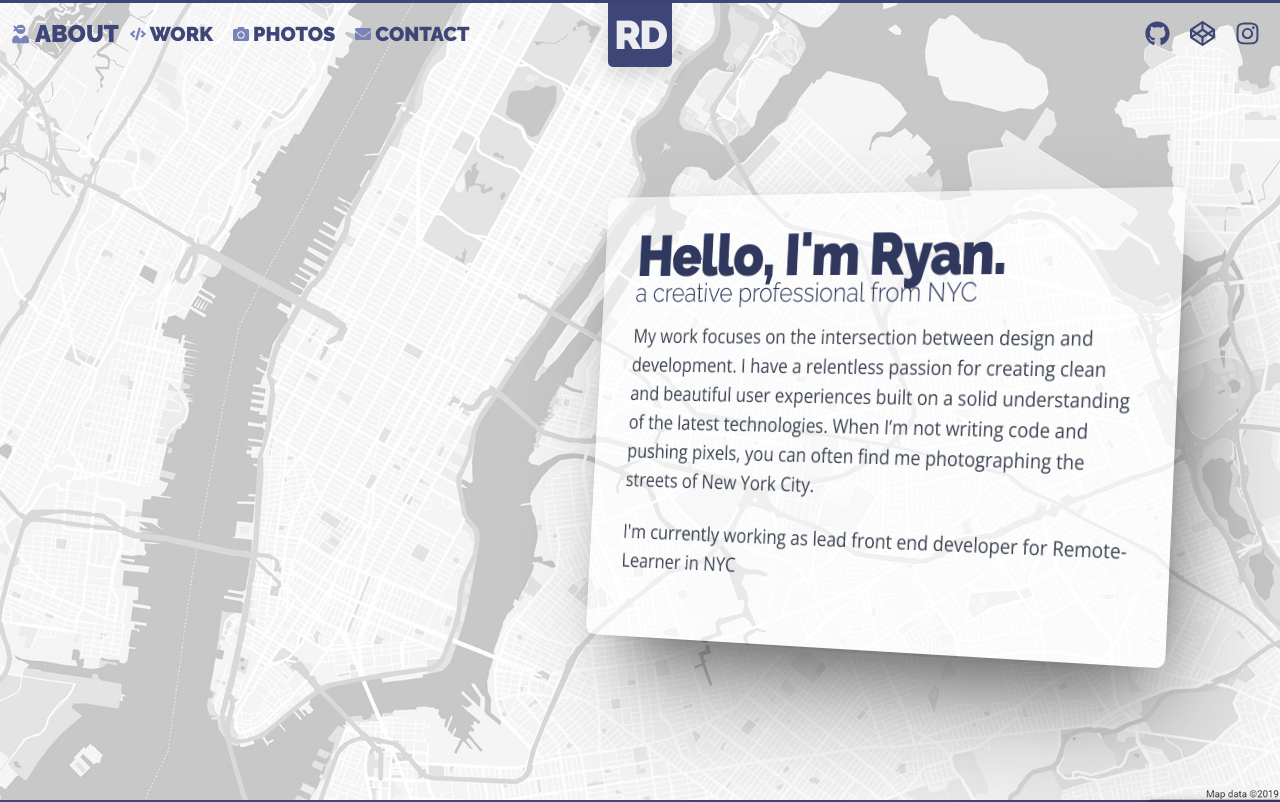
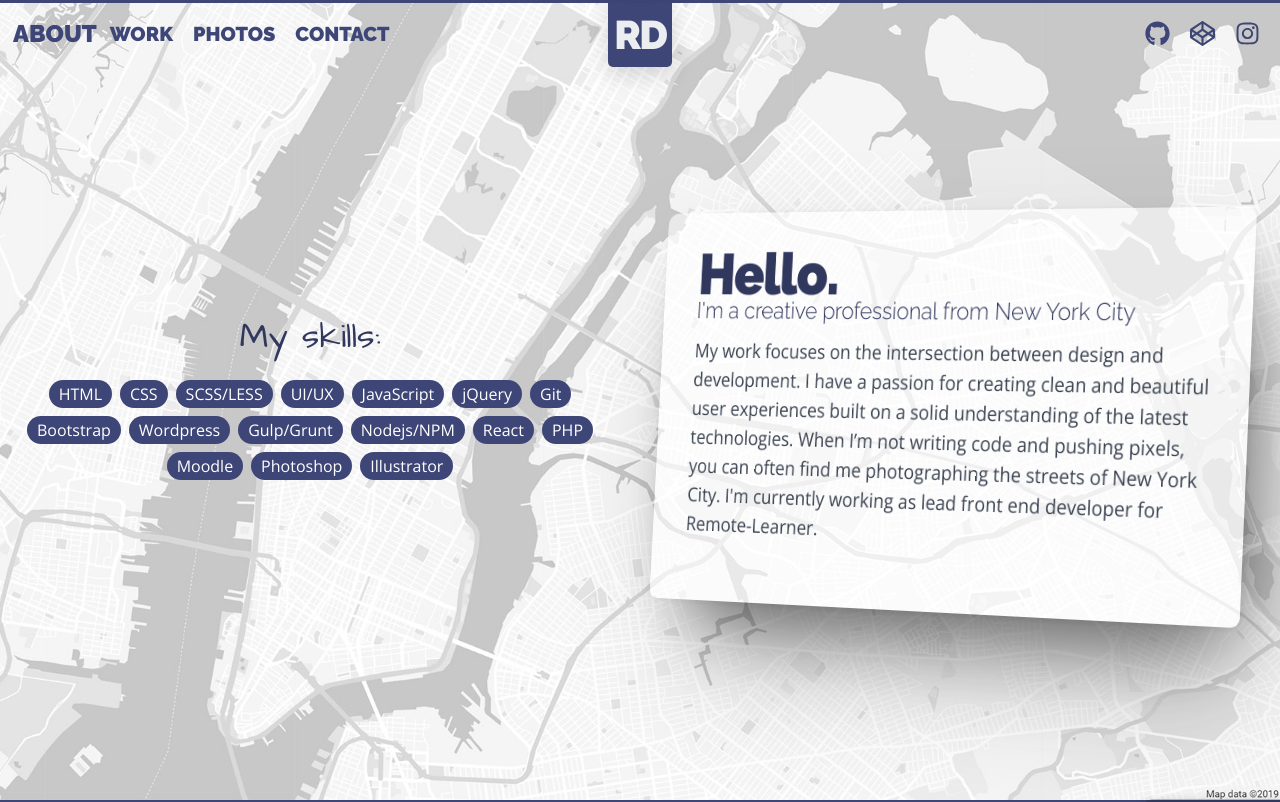
Before and after one commit to rdeber/ryan-deberardinis-gatsby, a Gatsby site: page /about in a window 1280 px wide. Shown: the top 802 px of the page. Built offline with nearby package versions, Linux system fonts and the light colour scheme; Gatsby itself is replaced by a stand-in of ours.

Commit message:
continue work on responsive elements

```diff
--- /dev/null
+++ b/src/components/footer.js
@@ -0,0 +1,14 @@
+import React from "react"
+import { FaGithub } from 'react-icons/fa'
+import { FaInstagram } from 'react-icons/fa'
+import { FaCodepen } from 'react-icons/fa'
+
+export default ({ children }) => (
+  <footer>
+    <span className="external-links">
+      <a href="/" className="tooltip tooltip-bottom" data-tooltip="View Source"><FaGithub /></a>
+      <a href="/" className="tooltip tooltip-bottom" data-tooltip="Check out my Codepens"><FaCodepen /></a>
+      <a href="/" className="tooltip tooltip-bottom" data-tooltip="Follow me on Instagram"><FaInstagram /></a>
+    </span>
+  </footer>
+)
--- a/src/components/layout.js
+++ b/src/components/layout.js
@@ -5,6 +5,7 @@ import { StaticQuery, graphql } from 'gatsby'
 import Background from './background'
 import Header from './header'
 import Navbar from './navbar'
+import Footer from './footer'
 import ScrollUp from './scrollUp'
 import '../styles/main.scss'
 
--- a/src/pages/about.js
+++ b/src/pages/about.js
@@ -16,10 +16,30 @@ const AboutPage = (props) => (
         </div>
         <div className="pageCoverInfo box-3d-right">
           <div className="pageCoverTitle">
-            <h1 className="myName">Hello, I'm Ryan.</h1>
-            <h2 className="mySkills">a creative professional from NYC</h2>
-            <p>My work focuses on the intersection between design and development. I have a relentless passion for creating clean and beautiful user experiences built on a solid understanding of the latest technologies. When I’m not writing code and pushing pixels, you can often find me photographing the streets of New York City.</p>
-            <p>I'm currently working as lead front end developer for Remote-Learner in NYC</p>
+            <h1>Hello.</h1>
+            <h2>I'm a creative professional from New York City</h2>
+            <p>My work focuses on the intersection between design and development. I have a passion for creating clean and beautiful user experiences built on a solid understanding of the latest technologies. When I’m not writing code and pushing pixels, you can often find me photographing the streets of New York City. I'm currently working as lead front end developer for Remote-Learner.</p>
+          </div>
+        </div>
+        <div className="my-skills">
+          <h4>My skills:</h4>
+          <div className="skills-wrap">
+            <span className="label label-rounded label-primary">HTML</span>
+            <span className="label label-rounded label-primary">CSS</span>
+            <span className="label label-rounded label-primary">SCSS/LESS</span>
+            <span className="label label-rounded label-primary">UI/UX</span>
+            <span className="label label-rounded label-primary">JavaScript</span>
+            <span className="label label-rounded label-primary">jQuery</span>
+            <span className="label label-rounded label-primary">Git</span>
+            <span className="label label-rounded label-primary">Bootstrap</span>
+            <span className="label label-rounded label-primary">Wordpress</span>
+            <span className="label label-rounded label-primary">Gulp/Grunt</span>
+            <span className="label label-rounded label-primary">Nodejs/NPM</span>
+            <span className="label label-rounded label-primary">React</span>
+            <span className="label label-rounded label-primary">PHP</span>
+            <span className="label label-rounded label-primary">Moodle</span>
+            <span className="label label-rounded label-primary">Photoshop</span>
+            <span className="label label-rounded label-primary">Illustrator</span>
           </div>
         </div>
       </section>
--- a/src/styles/_about.scss
+++ b/src/styles/_about.scss
@@ -9,9 +9,10 @@
     display: flex;
     align-items: center;
     justify-content: center;
+    flex-direction: column;
 
     @include lg {
-        justify-content: flex-end;
+        flex-direction: row;
     }
 }
 
@@ -31,11 +32,13 @@
 
 .pageCoverInfo {
     z-index: 1;
-    margin: 1rem 0 0;
+    margin: 6rem 0 2rem;
+    order: 1;
 
     @include lg {
+        margin: 1rem 0 0;
         max-width: 33rem;
-        margin: 2rem 6rem 0 0;
+        order: 2;
     }
 }
 
@@ -46,21 +49,73 @@
     border-radius: 13px;
 
     h1 {
-        font-size: 1.9rem;
+        font-size: 2.5rem;
+        font-weight: 900;
+        letter-spacing: -1.5px;
+        margin: 0;
+        line-height: .8;
 
-        @include md {
+        @include lg {
             font-size: 3rem;
+        }
+    }
+
+    h2 {
+        font-size: 1.05rem;
+
+        @include lg {
+            font-size: 1.2rem;
         }
     }
 
     p {
         font-size: .9rem;
 
-        @include md {
+        @include lg {
             font-size: 1rem;
         }
     }
 }
+
+.my-skills {
+    display: flex;
+    justify-content: center;
+    align-items: center;
+    flex-direction: column;
+    margin-bottom: 2rem;
+    z-index: 1;
+    order: 2;
+
+    @include lg {
+        margin-bottom: 0;
+        order: 1;
+    }
+
+    h4 {
+        font-size: 1rem;
+
+        @include lg {
+            font-size: 1.75rem;
+        }
+    }
+}
+
+.skills-wrap {
+    display: flex;
+    justify-content: center;
+    max-width: 600px;
+    flex-wrap: wrap;
+
+    .label {
+        margin: .2rem;
+
+        &:hover {
+            background: tint($primary-color, 10%);
+        }
+    }
+}
+
+
 
 .about section:not(.pageCover) {
     display: flex;
@@ -70,30 +125,16 @@
     margin: 0 -.4rem 3rem;
     position: relative;
     background: #fff;
+    text-align: center;
 }
 
 .about section.skills {
     background: $primary-color;
     padding: 2rem 0 3rem;
+    z-index: 1;
 
     h4 {
         color: rgba(255,255,255,.9);
-    }
-}
-.skills-wrap {
-    display: flex;
-    justify-content: center;
-    flex-wrap: wrap;
-    align-items: center;
-    max-width: 600px;
-
-    .label {
-        margin: .2rem;
-        background: tint($primary-color, 20%);
-
-        &:hover {
-            background: tint($primary-color, 25%);
-        }
     }
 }
 
--- a/src/styles/_home.scss
+++ b/src/styles/_home.scss
@@ -1,4 +1,59 @@
 @import 'toolkit';
+
+
+.home-banner {
+    display: flex;
+    flex-direction: column;
+    align-items: center;
+    margin-bottom: 2rem;
+
+    @include md {
+        flex-direction: row;
+        justify-content: center;
+        margin: 2rem 10% 0;
+
+        > * {
+            flex: 1 0 50%;
+        }
+    }
+}
+
+.my-title {
+
+}
+
+
+.my-name {
+    font-size: 13vw;
+    line-height: .75;
+    font-weight: 900;
+    letter-spacing: -1.5px;
+    margin-bottom: 0;
+
+    @include md {
+        font-size: 61px;
+    }
+
+    @include lg {
+        font-size: 75px;
+    }
+}
+
+.my-positions {
+    font-size: 5.3vw;
+    font-weight: 300;
+
+    @include md {
+        font-size: 25px;
+    }
+    @include lg {
+        font-size: 31px;
+    }
+}
+
+.my-description {
+    font-size: 19px;
+}
 
 .contact-form {
     width: 90%;
--- a/src/styles/_navbar.scss
+++ b/src/styles/_navbar.scss
@@ -6,6 +6,9 @@
     z-index: 9999;
     border-top: 3px solid tint($primary-color, 20%);
     transition: .25s $ease-in;
+    background: transparent;
+    box-shadow: none;
+    will-change: background-color, box-shadow;
 
     @include md {
         border-top: 3px solid $primary-color;
@@ -68,9 +71,7 @@
         font-size: 1.25rem;
 
         @include md  {
-            font-size: .8rem;
-            margin-right: .2rem;
-            color: lighten($primary-color, 25%);
+            display: none;
         }
     }
 
--- a/src/styles/_photos.scss
+++ b/src/styles/_photos.scss
@@ -13,19 +13,16 @@
     height: 100%;
     position: relative;
     transition: filter 0.25s $ease-in;
-    transform: scale(1.05);
+    //transform: scale(1.05);
 
     @include sm {
         width: calc(100%/2);
-        height: calc(100%/2);
     }
     @include md {
         width: calc(100%/3);
-        height: calc(100%/3);
     }
     @include lg {
         width: calc(100%/4);
-        height: calc(100%/4);
     }
 
     h5 {
--- a/src/styles/_toolkit.scss
+++ b/src/styles/_toolkit.scss
@@ -114,7 +114,8 @@ $shadow-3d-left: 1px 1px 5px 0 rgba(27,27,27,.05),
                  -16.2px 37.5px 75px -37.5px rgba(0,0,0,.6);
 
 // 3D transform effects
-$transform-3d-right-box: translateX(50px) perspective(3190px) rotateY(-29deg) rotateX(4deg) rotate(1deg);
+$transform-3d-right-box: perspective(3190px) rotateY(-27deg) rotateX(4deg) rotate(1deg);
+$transform-3d-left-box: perspective(3190px) rotateY(27deg) rotateX(4deg) rotate(1deg);
 
 $transform-3d-left: rotate3d(.5,.866,0,15deg) rotate(-1deg);
 $transform-3d-right: rotate3d(.5,-.866,0,15deg) rotate(1deg);
--- a/src/styles/_ui.scss
+++ b/src/styles/_ui.scss
@@ -79,6 +79,14 @@ h4 {
         @include md {
             font-size: 1.2rem;
             margin-bottom: 5rem;
+        }
+    }
+
+    h4 {
+        max-width: 500px;
+
+        @include md {
+            max-width: none;
         }
     }
 }
@@ -182,6 +190,17 @@ h4 {
         transform: $transform-3d-right-box;
     }
 }
+.box-3d-left {
+    box-shadow: $shadow3;
+    border-radius: 9px;
+    will-change: transform;
+    transition: all .25s $ease-in;
+
+    @include lg {
+        box-shadow: $shadow-3d-left;
+        transform: $transform-3d-left-box;
+    }
+}
 
 
 
--- a/src/styles/_work.scss
+++ b/src/styles/_work.scss
@@ -36,6 +36,7 @@
         font-weight: bold;
         font-size: .75rem;
         text-transform: uppercase;
+        max-width: 500px;
     }
 
     .device-wrap h4 {
--- a/src/styles/index.module.scss
+++ b/src/styles/index.module.scss
@@ -1,54 +1,11 @@
 @import 'toolkit';
 
-.homeHero {
-    display: flex;
-    flex-direction: column;
-    align-items: center;
-    margin-bottom: 2rem;
 
-    @include md {
-        flex-direction: row;
-        justify-content: center;
-        margin: 2rem 10% 0;
-
-        > * {
-            flex: 1 0 50%;
-        }
-    }
-}
 
 .myTitle {
-    position: relative;
-    display: flex;
-    flex-direction: column;
-    justify-content: center;
-    margin: 0 1rem 2rem 0;
+
 }
 
 .myName {
-    font-size: 13vw;
-    line-height: .75;
-    font-weight: 900;
-    letter-spacing: -1.5px;
-    margin-bottom: 0;
 
-    @include md {
-        font-size: 61px;
-    }
-
-    @include lg {
-        font-size: 66px;
-    }
 }
-
-.mySkills {
-    font-size: 5.3vw;
-    font-weight: 300;
-
-    @include md {
-        font-size: 25px;
-    }
-    @include md {
-        font-size: 27px;
-    }
-}
```
Also changed, not shown: src/pages/index.js (+5 -4 lines).
